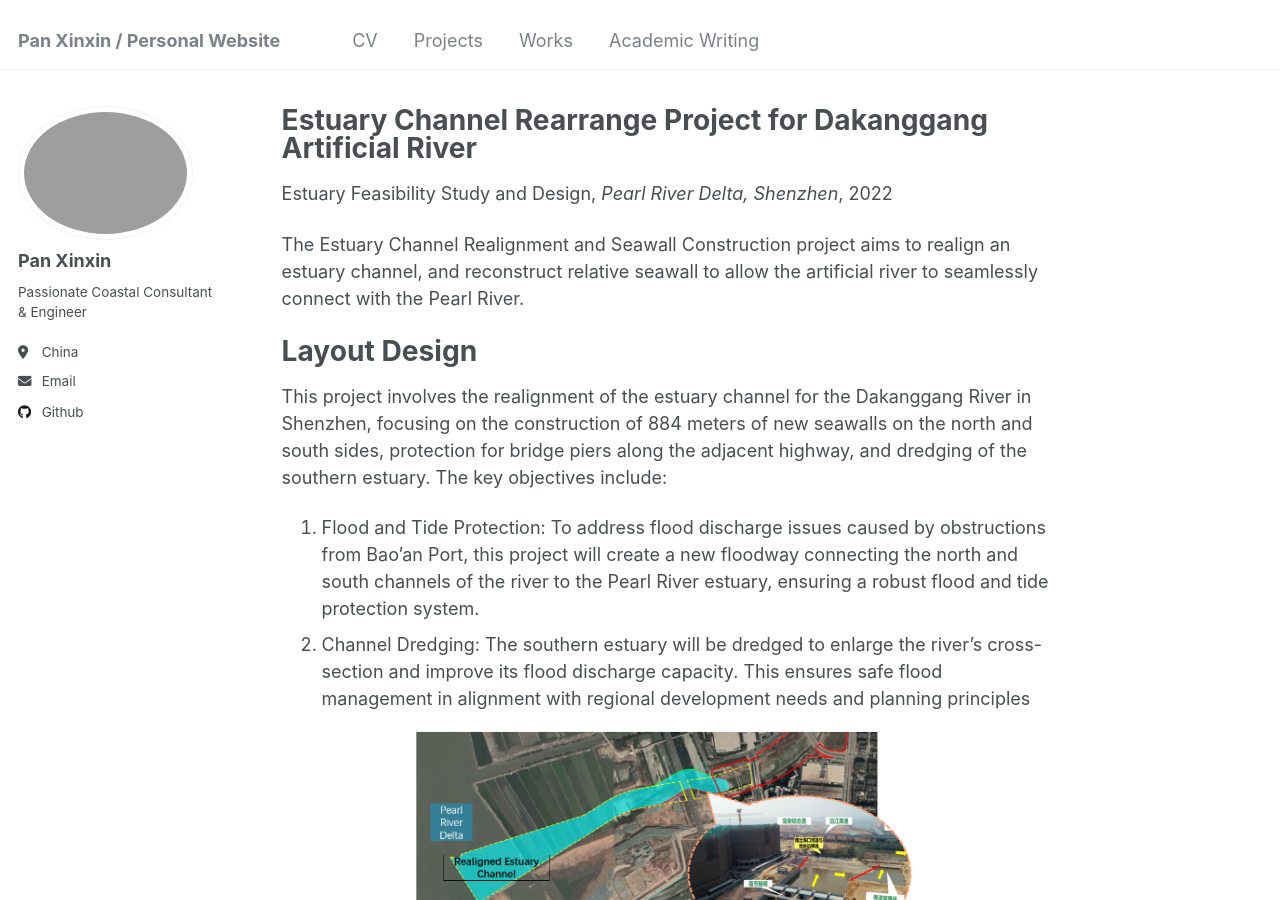
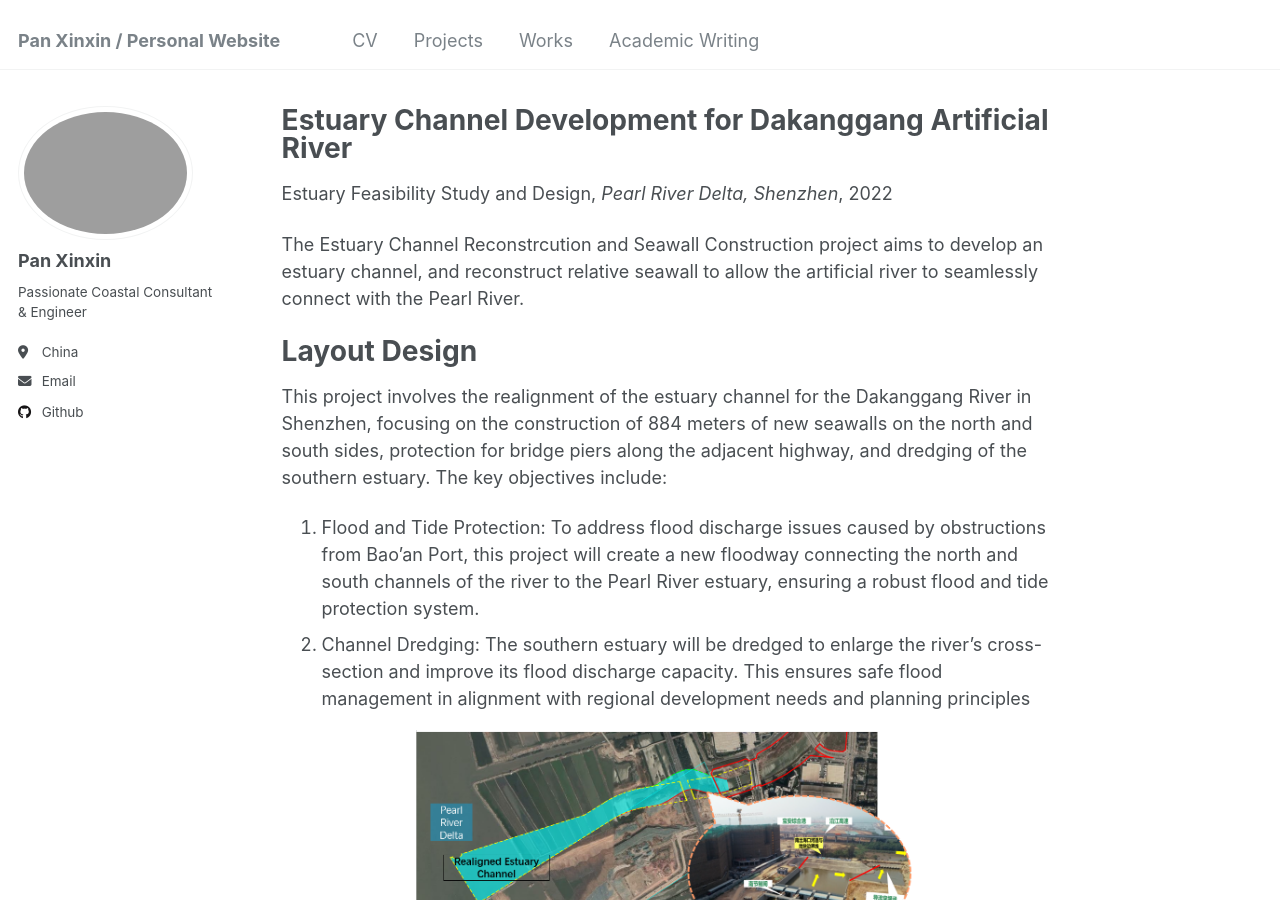
Before and after one commit to kingdaxing/kingdaxing.github.io, a Jekyll site: the page built from _teaching/work-2-2022-Estuary-Channel.md, in a window 1280 px wide and 900 px high. Built offline with Jekyll 4.4.1, drawn with Linux system fonts in a browser that asks for light colours.

Commit message:
Update work-2-2022-Estuary-Channel.md

```diff
--- a/_teaching/work-2-2022-Estuary-Channel.md
+++ b/_teaching/work-2-2022-Estuary-Channel.md
@@ -1,5 +1,5 @@
 ---
-title: "Estuary Channel Rearrange Project for Dakanggang Artificial River"
+title: "Estuary Channel Development for Dakanggang Artificial River"
 collection: teaching
 type: "Estuary Feasibility Study and Design"
 permalink: /teaching/work-2-2022-Estuary-Channel
@@ -8,7 +8,7 @@ date: 2022-04-10
 location: "Shenzhen, China"
 ---
 
-The Estuary Channel Realignment and Seawall Construction project aims to realign an estuary channel, and reconstruct relative seawall to allow the artificial river to seamlessly connect with the Pearl River.
+The Estuary Channel Reconstrcution and Seawall Construction project aims to develop an estuary channel, and reconstruct relative seawall to allow the artificial river to seamlessly connect with the Pearl River.
 
 Layout Design
 ======
```
